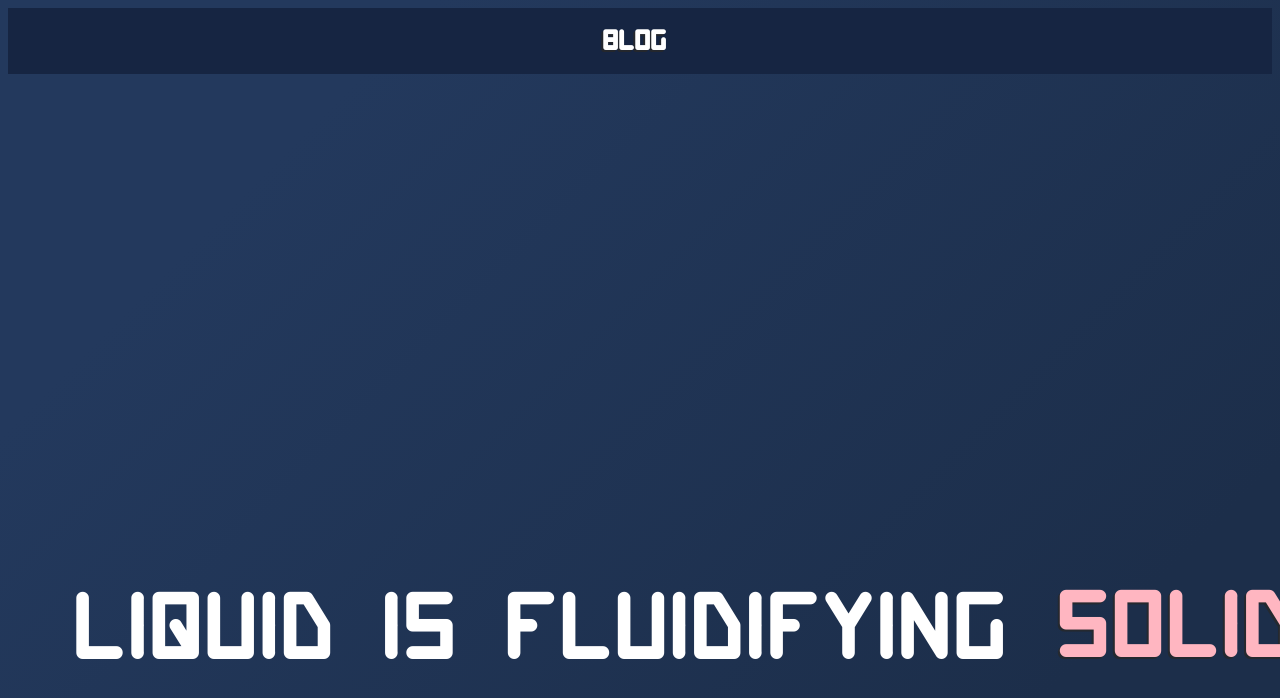
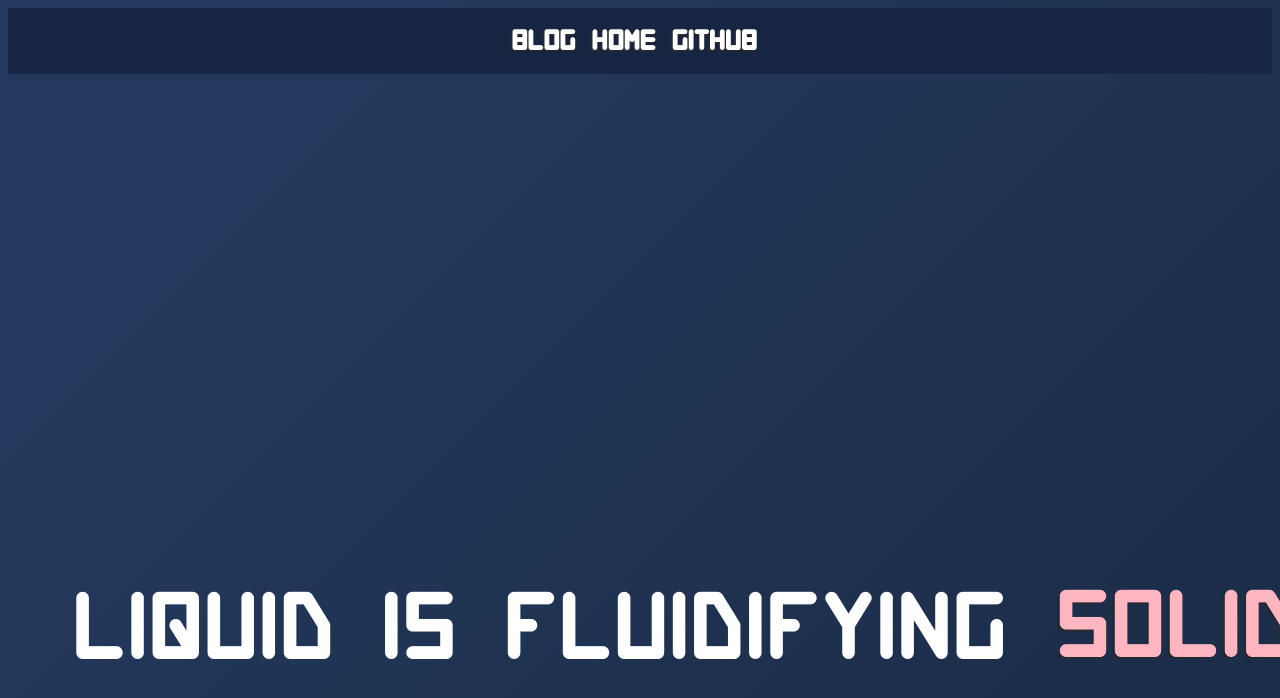
Before and after one commit to Liquid-Surf/website, a Jekyll site: the page built from index.html, in a window 1280 px wide and 900 px high. Shown: the top 698 px of the window. Built offline with Jekyll 4.4.1, drawn with Linux system fonts in a browser that asks for light colours.

Commit message:
improve nav with Home and github links

```diff
--- a/_includes/nav.html
+++ b/_includes/nav.html
@@ -3,5 +3,11 @@
     <li class="nav-item">
       <a class="nav-link" href="/blog">Blog</a>
     </li>
+    <li class="nav-item">
+      <a class="nav-link" href="/">Home</a>
+    </li>
+    <li class="nav-item">
+      <a class="nav-link" href="https://github.com/Liquid-surf/">Github</a>
+    </li>
   </ul>
 </nav>
```
